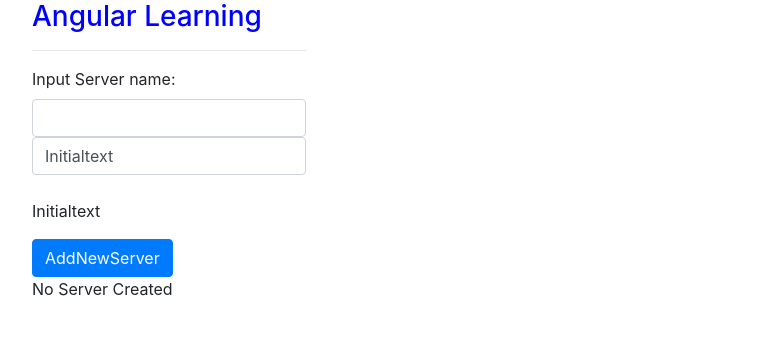
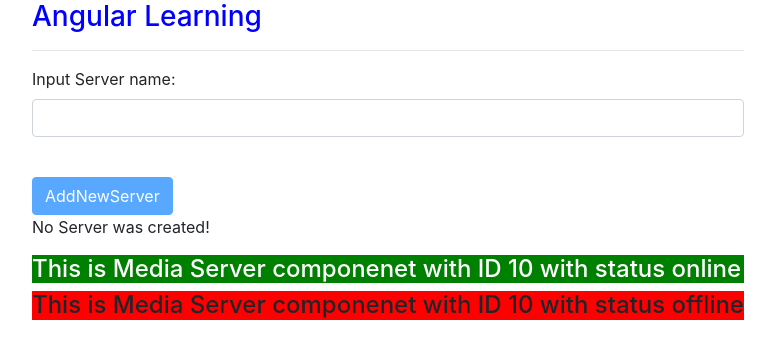
Before and after one commit to Venkatesh505/AngularLearning, an Angular app: page / in a window 1280 px wide. Shown: the top 358 px of the page, without its empty margins (38-813 px from the left). Built offline with nearby package versions, Linux system fonts and the light colour scheme.

Commit message:
directives

```diff
--- a/src/app/Server/Server.component.html
+++ b/src/app/Server/Server.component.html
@@ -1 +1,3 @@
-<h4>This is {{serverName}} componenet with ID {{serverID}} with status {{serverstatus()}}</h4>
+<h4 [ngStyle]="{backgroundColor:backgroundcolor()}"
+[ngClass]="{online:serverStatus1==='online'}"
+>This is {{serverName}} componenet with ID {{serverID}} with status {{serverstatus()}}</h4>
--- a/src/app/Server/Server.component.ts
+++ b/src/app/Server/Server.component.ts
@@ -2,13 +2,21 @@ import { Component } from '@angular/core';
 
 @Component({
     selector:'app-server',
-    templateUrl:"Server.component.html"
+    templateUrl:"Server.component.html",
+    styles:[`.online{
+color:white;
+    }`
+    ]
 })
 export class ServerComponent{
 serverID:number=10;
 serverName:string='Media Server';
-serverStatus:string='Offline';
+serverStatus1=Math.random()>0.5?'online':'offline';
 serverstatus(){
-return this.serverStatus;
+
+return this.serverStatus1;
+}
+backgroundcolor(){
+    return this.serverStatus1==='online'?'green':'red';
 }
 }
--- a/src/app/servers/servers.component.html
+++ b/src/app/servers/servers.component.html
@@ -1,10 +1,15 @@
 <label>Input Server name: </label><br>
-<input type="text" class="form-control" (input)="enterservername($event)"/>
+<!-- <input type="text" id="textbox1" class="form-control" (input)="enterservername($event)"/> -->
 <input type="text" class="form-control" [(ngModel)]="textentered"/>
 <br>
 <p>{{textentered}}</p>
-<button class="btn btn-primary" [disabled]="!addNewServer" (click)="onServerCreate()">AddNewServer</button>
+<button class="btn btn-primary" [disabled]="textentered === ''" (click)="onServerCreate()">AddNewServer</button>
 <br>
-<p>{{newserverstatus}}</p>
-<!-- <app-server></app-server>
-<app-server></app-server> -->
+<!-- <p>{{newserverstatus}}</p> -->
+<p *ngIf="serverstatus; else noServer">{{newserverstatus}}</p>
+<ng-template #noServer>
+<p>
+    No Server was created!
+</p>
+</ng-template>
+<app-server *ngFor="let server of servers"></app-server>
--- a/src/app/servers/servers.component.ts
+++ b/src/app/servers/servers.component.ts
@@ -9,21 +9,27 @@ import { Component, OnInit } from '@angular/core';
 })
 export class ServersComponent implements OnInit {
 addNewServer=false;
+serverstatus=false;
 newserverstatus="No Server Created";
-textentered='Initialtext';
+servers=["Server1","Server2"];
+textentered='';
   constructor() {
-    setTimeout(() => {this.addNewServer=true;},2000)
+    // setTimeout(() => {this.addNewServer=true;},2000)
    }
 
   ngOnInit() {
   }
 onServerCreate()
 {
+  this.serverstatus=true;
+  this.servers.push(this.textentered);
 this.newserverstatus="New Server Created is " + this.textentered;
+this.textentered='';
 }
 enterservername(event: Event)
 {
-  console.log(event);
- this.textentered=(<HTMLInputElement>event.target).value;
+ // console.log(event);
+// this.textentered=(<HTMLInputElement>event.target).value;
+
 }
 }
```
